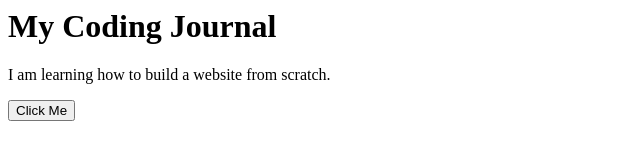
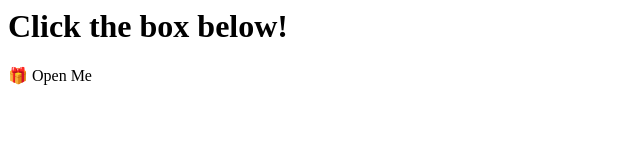
Before and after one commit to yuh07-chu/rahh, a plain HTML site: page index.html in a window 1280 px wide. Shown: the whole page, without its empty margins (0-640 px from the left). Drawn offline with Linux system fonts and the light colour scheme.

Commit message:
Update index.html

```diff
--- a/index.html
+++ b/index.html
@@ -1,5 +1,22 @@
-<div>
-  <h1>My Coding Journal</h1>
-  <p>I am learning how to build a website from scratch.</p>
-  <button>Click Me</button>
-</div>
+<body>
+
+    <h1>Click the box below!</h1>
+
+    <!-- 1. The Trigger Box -->
+    <!-- When clicked, it tells the page to reveal the hidden message -->
+    <div onclick="document.getElementById('hidden-message').style.display='block'">
+        <p>🎁 Open Me</p>
+    </div>
+
+    <!-- 2. The Hidden Message Box -->
+    <!-- It has a unique ID, and starts off hidden using a tiny bit of inline style -->
+    <div id="hidden-message" style="display: none;">
+        <h2>Surprise! 🎉</h2>
+        <p>I love you tons!</p>
+
+        <!-- 3. The Go Back Button -->
+        <!-- When clicked, it hides this box again -->
+        <button onclick="document.getElementById('hidden-message').style.display='none'">Go Back</button>
+    </div>
+
+</body>
```
